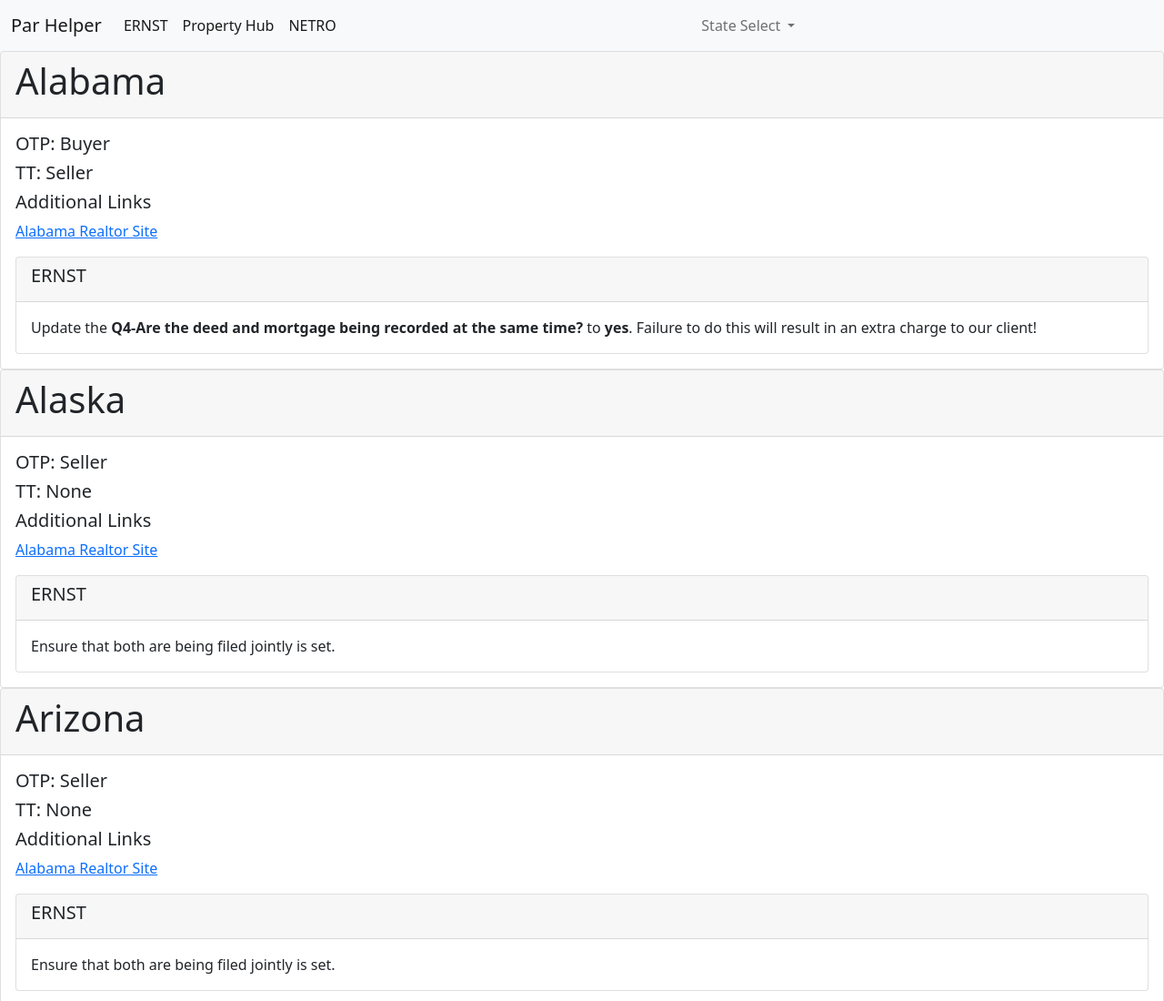
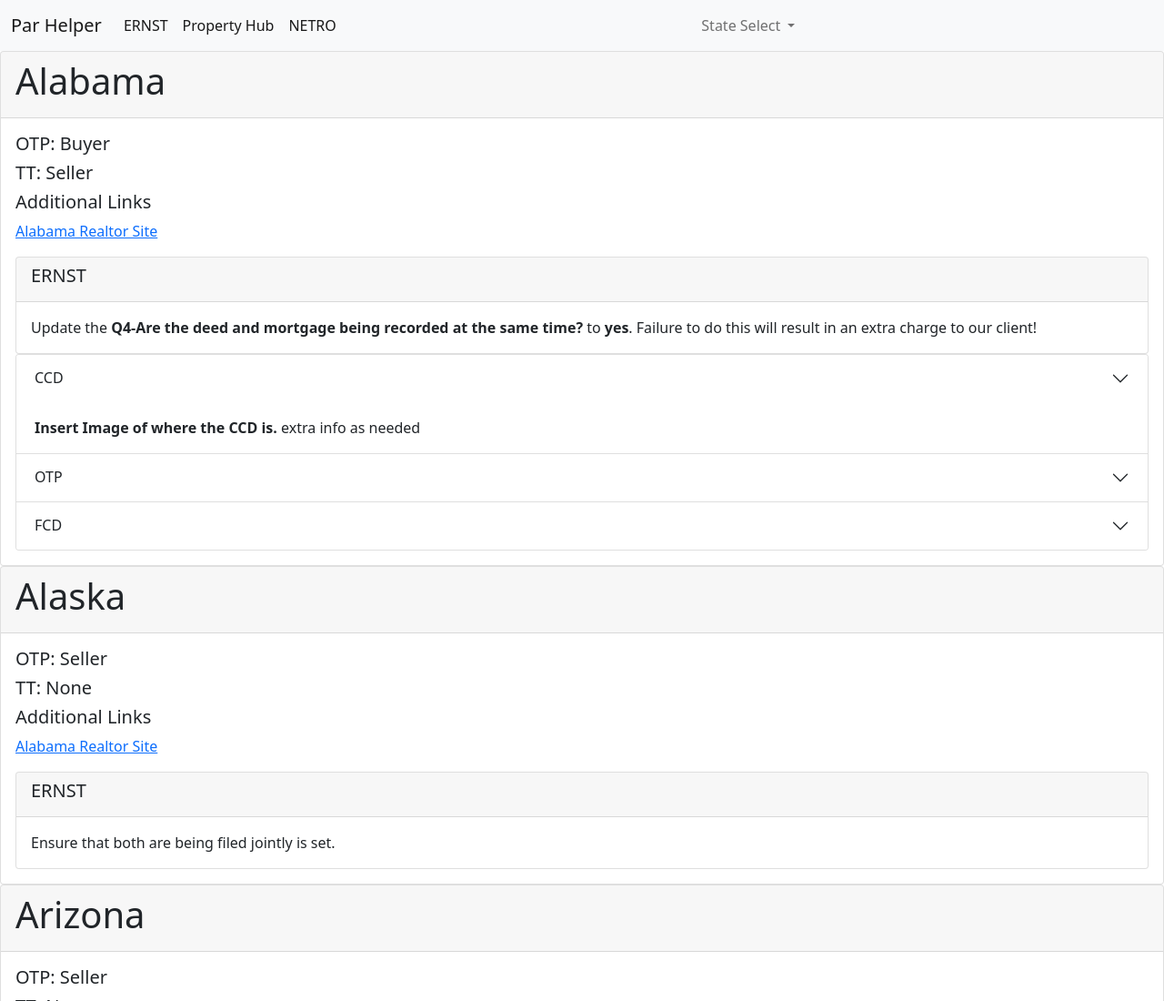
Before and after one commit to pizzo1jr/par-helper, a plain HTML site: page index.html in a window 1280 px wide. Shown: the top 1100 px of the page at 91% size. Drawn offline with nearby package versions, Linux system fonts and the light colour scheme.

Commit message:
added accord

```diff
--- a/index.html
+++ b/index.html
@@ -119,6 +119,43 @@
                         <h5>other info</h5>
                     </div> -->
                 </div>
+                <div class="accordion" id="accordionExample">
+                    <div class="accordion-item">
+                      <h2 class="accordion-header" id="headingOne">
+                        <button class="accordion-button collapsed" type="button" data-bs-toggle="collapse" data-bs-target="#collapseOne" aria-expanded="true" aria-controls="collapseOne">
+                          CCD
+                        </button>
+                      </h2>
+                      <div id="collapseOne" class="accordion-collapse collapse show" aria-labelledby="headingOne" data-bs-parent="#accordionExample">
+                        <div class="accordion-body">
+                          <strong>Insert Image of where the CCD is.</strong> extra info as needed
+                        </div>
+                      </div>
+                    </div>
+                    <div class="accordion-item">
+                      <h2 class="accordion-header" id="headingTwo">
+                        <button class="accordion-button collapsed" type="button" data-bs-toggle="collapse" data-bs-target="#collapseTwo" aria-expanded="false" aria-controls="collapseTwo">
+                          OTP
+                        </button>
+                      </h2>
+                      <div id="collapseTwo" class="accordion-collapse collapse" aria-labelledby="headingTwo" data-bs-parent="#accordionExample">
+                        <div class="accordion-body">
+                          <strong>Insert Image of where the OTP is .</strong> add extra text here as needed.
+                        </div>
+                      </div>
+                    </div>
+                    <div class="accordion-item">
+                      <h2 class="accordion-header" id="headingThree">
+                        <button class="accordion-button collapsed" type="button" data-bs-toggle="collapse" data-bs-target="#collapseThree" aria-expanded="false" aria-controls="collapseThree">
+                          FCD
+                        </button>
+                      </h2>
+                      <div id="collapseThree" class="accordion-collapse collapse" aria-labelledby="headingThree" data-bs-parent="#accordionExample">
+                        <div class="accordion-body">
+                          <strong>Insert Image of where FCD is .</strong> add extra text here as needed
+                      </div>
+                    </div>
+                  </div>
             </div>
           </div>
     </div>
```
